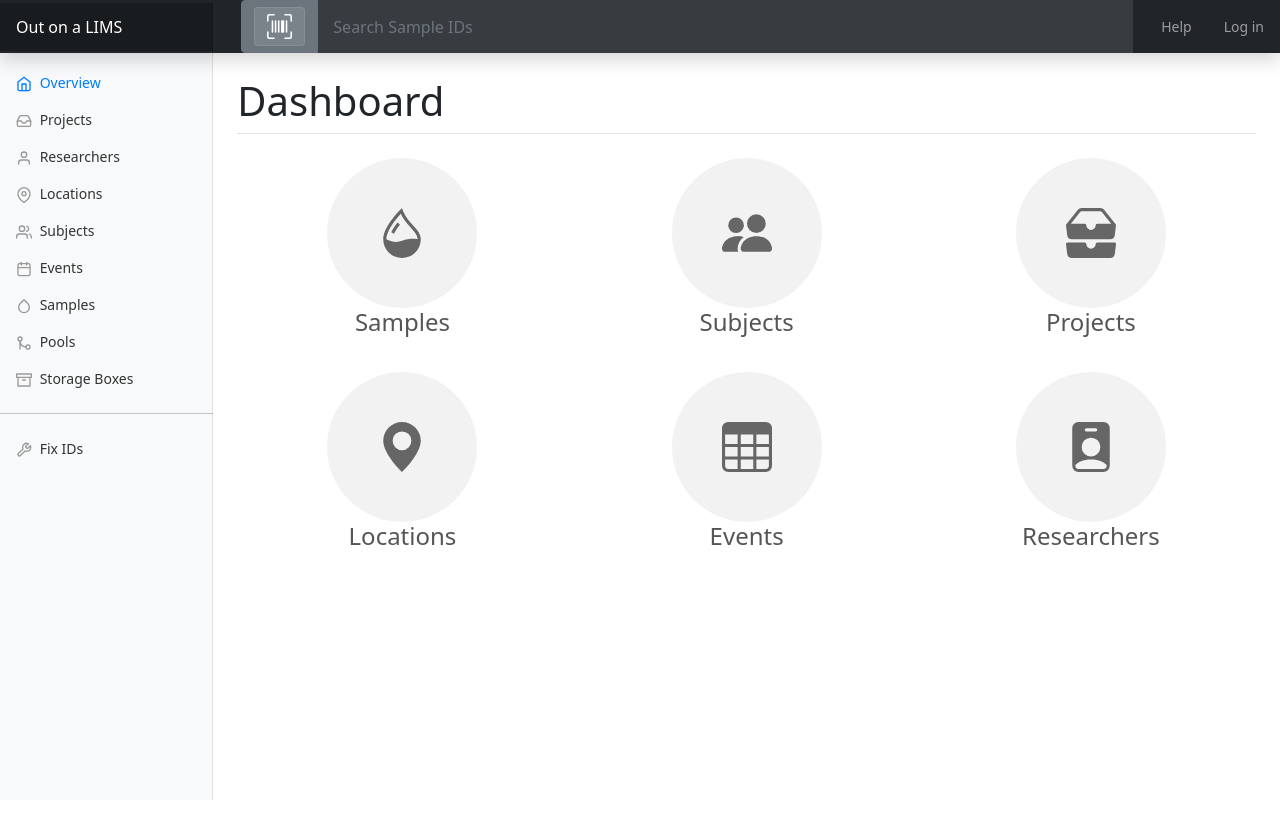
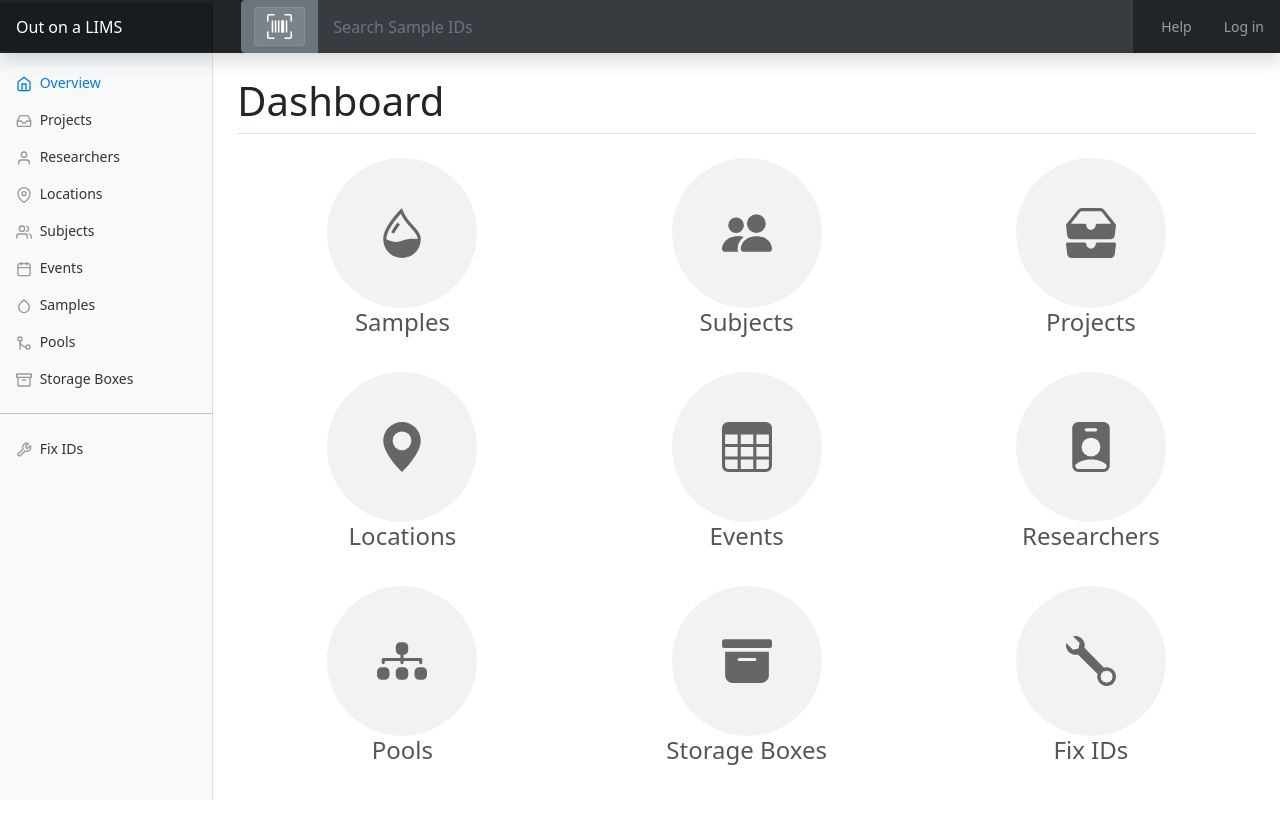
Before and after one commit to tfursten/outonalims-covid, a Django app: page /lims/ in a window 1280 px wide. Before the commit the page ends 800 px from the top, so only its background shows below. Run offline with Django 3.2, Linux system fonts and the light colour scheme; some libraries are stand-ins or nearby versions.

Commit message:
add boxes, fixid and pool links

```diff
--- a/out_on_a_LIMS/lims/templates/lims/dashboard.html
+++ b/out_on_a_LIMS/lims/templates/lims/dashboard.html
@@ -60,6 +60,33 @@
         </div>
         <div class="text-center"><h4>Researchers</h4></div>
       </a>
+
+      <a class="circle-link" href="#">
+        <div class="container round-icon-container-circle align-items-center">
+          <svg xmlns="http://www.w3.org/2000/svg" class="bi bi-diagram-3-fill icon-lg" viewBox="0 0 16 16">
+            <path fill-rule="evenodd" d="M6 3.5A1.5 1.5 0 0 1 7.5 2h1A1.5 1.5 0 0 1 10 3.5v1A1.5 1.5 0 0 1 8.5 6v1H14a.5.5 0 0 1 .5.5v1a.5.5 0 0 1-1 0V8h-5v.5a.5.5 0 0 1-1 0V8h-5v.5a.5.5 0 0 1-1 0v-1A.5.5 0 0 1 2 7h5.5V6A1.5 1.5 0 0 1 6 4.5v-1zm-6 8A1.5 1.5 0 0 1 1.5 10h1A1.5 1.5 0 0 1 4 11.5v1A1.5 1.5 0 0 1 2.5 14h-1A1.5 1.5 0 0 1 0 12.5v-1zm6 0A1.5 1.5 0 0 1 7.5 10h1a1.5 1.5 0 0 1 1.5 1.5v1A1.5 1.5 0 0 1 8.5 14h-1A1.5 1.5 0 0 1 6 12.5v-1zm6 0a1.5 1.5 0 0 1 1.5-1.5h1a1.5 1.5 0 0 1 1.5 1.5v1a1.5 1.5 0 0 1-1.5 1.5h-1a1.5 1.5 0 0 1-1.5-1.5v-1z"/>
+          </svg>
+        </div>
+        <div class="text-center"><h4>Pools</h4></div>
+      </a>
+
+      <a class="circle-link" href="{% url 'lims:box_list' %}">
+        <div class="container round-icon-container-circle align-items-center">
+          <svg xmlns="http://www.w3.org/2000/svg" class="bi bi-archive-fill icon-lg" viewBox="0 0 16 16">
+            <path d="M12.643 15C13.979 15 15 13.845 15 12.5V5H1v7.5C1 13.845 2.021 15 3.357 15h9.286zM5.5 7h5a.5.5 0 0 1 0 1h-5a.5.5 0 0 1 0-1zM.8 1a.8.8 0 0 0-.8.8V3a.8.8 0 0 0 .8.8h14.4A.8.8 0 0 0 16 3V1.8a.8.8 0 0 0-.8-.8H.8z"/>
+          </svg>
+        </div>
+        <div class="text-center"><h4>Storage Boxes</h4></div>
+      </a>
+
+      <a class="circle-link" href="{% url 'lims:researcher_list' %}">
+        <div class="container round-icon-container-circle align-items-center">
+          <svg xmlns="http://www.w3.org/2000/svg" class="bi bi-wrench icon-lg" viewBox="0 0 16 16">
+            <path d="M.102 2.223A3.004 3.004 0 0 0 3.78 5.897l6.341 6.252A3.003 3.003 0 0 0 13 16a3 3 0 1 0-.851-5.878L5.897 3.781A3.004 3.004 0 0 0 2.223.1l2.141 2.142L4 4l-1.757.364L.102 2.223zm13.37 9.019.528.026.287.445.445.287.026.529L15 13l-.242.471-.026.529-.445.287-.287.445-.529.026L13 15l-.471-.242-.529-.026-.287-.445-.445-.287-.026-.529L11 13l.242-.471.026-.529.445-.287.287-.445.529-.026L13 11l.471.242z"/>
+          </svg>
+        </div>
+        <div class="text-center"><h4>Fix IDs</h4></div>
+      </a>
     </div>
 
 
```
